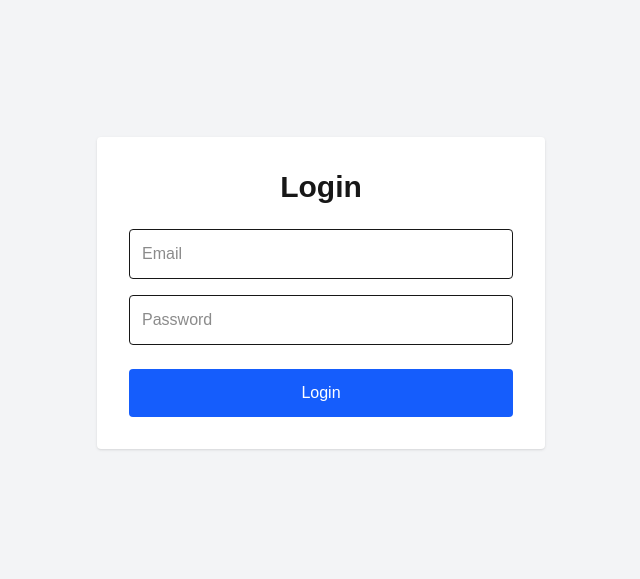
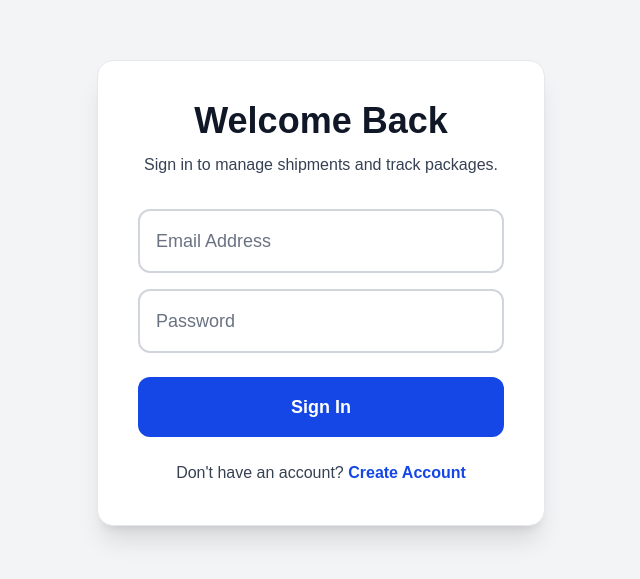
Before and after one commit to mallorydumondintltravelsorg-wq/ssc-tracking, a Next.js app: page /login in a window 1280 px wide. Shown: the part 107-686 px from the top of the page, without its empty margins (319-959 px from the left). Built offline with nearby package versions, Linux system fonts and the light colour scheme.

Commit message:
Improve login UI and auth flow

```diff
--- a/src/app/login/page.tsx
+++ b/src/app/login/page.tsx
@@ -8,76 +8,80 @@ export default function LoginPage() {
 
   const router = useRouter();
 
-  const [email, setEmail] =
-    useState("");
+  const [email, setEmail] = useState("");
+  const [password, setPassword] = useState("");
 
-  const [password, setPassword] =
-    useState("");
+  const [loading, setLoading] = useState(false);
 
-  const handleLogin =
-    async () => {
+  const handleLogin = async () => {
 
-      const result =
-        await signIn(
-          "credentials",
-          {
-            email,
-            password,
-            redirect: false,
-          }
-        );
+    setLoading(true);
 
-      if (result?.error) {
+    const res = await signIn("credentials", {
+      email,
+      password,
+      redirect: false,
+    });
 
-        alert(
-          "Invalid credentials"
-        );
+    if (res?.ok) {
+      router.push("/");
+    } else {
+      alert("Invalid email or password");
+    }
 
-        return;
-      }
-
-      alert("Login successful");
-
-      router.push("/admin");
-    };
+    setLoading(false);
+  };
 
   return (
-    <main className="min-h-screen flex items-center justify-center bg-gray-100">
+    <main className="min-h-screen flex items-center justify-center bg-gray-100 px-4">
 
-      <div className="bg-white p-8 rounded shadow w-full max-w-md">
+      <div className="bg-white p-10 rounded-2xl shadow-xl w-full max-w-md border border-gray-200">
 
-        <h1 className="text-3xl font-bold mb-6 text-center">
-          Login
+        <h1 className="text-4xl font-extrabold text-center text-gray-900 mb-3">
+          Welcome Back
         </h1>
+
+        <p className="text-center text-gray-700 mb-8">
+          Sign in to manage shipments and track packages.
+        </p>
 
         <input
           type="email"
-          placeholder="Email"
-          className="w-full p-3 border rounded mb-4"
+          placeholder="Email Address"
+          value={email}
           onChange={(e) =>
-            setEmail(
-              e.target.value
-            )
+            setEmail(e.target.value)
           }
+          className="w-full p-4 border-2 border-gray-300 rounded-xl mb-4 text-black text-lg placeholder-gray-500 focus:outline-none focus:border-blue-600"
         />
 
         <input
           type="password"
           placeholder="Password"
-          className="w-full p-3 border rounded mb-6"
+          value={password}
           onChange={(e) =>
-            setPassword(
-              e.target.value
-            )
+            setPassword(e.target.value)
           }
+          className="w-full p-4 border-2 border-gray-300 rounded-xl mb-6 text-black text-lg placeholder-gray-500 focus:outline-none focus:border-blue-600"
         />
 
         <button
           onClick={handleLogin}
-          className="w-full bg-blue-600 text-white py-3 rounded"
+          disabled={loading}
+          className="w-full bg-blue-700 hover:bg-blue-800 text-white py-4 rounded-xl text-lg font-bold transition"
         >
-          Login
+          {loading ? "Signing In..." : "Sign In"}
         </button>
+
+        <p className="text-center mt-6 text-gray-700">
+          Don&apos;t have an account?{" "}
+          <a
+            href="/register"
+            className="text-blue-700 font-semibold hover:underline"
+          >
+            Create Account
+          </a>
+        </p>
 
       </div>
     </main>
```
